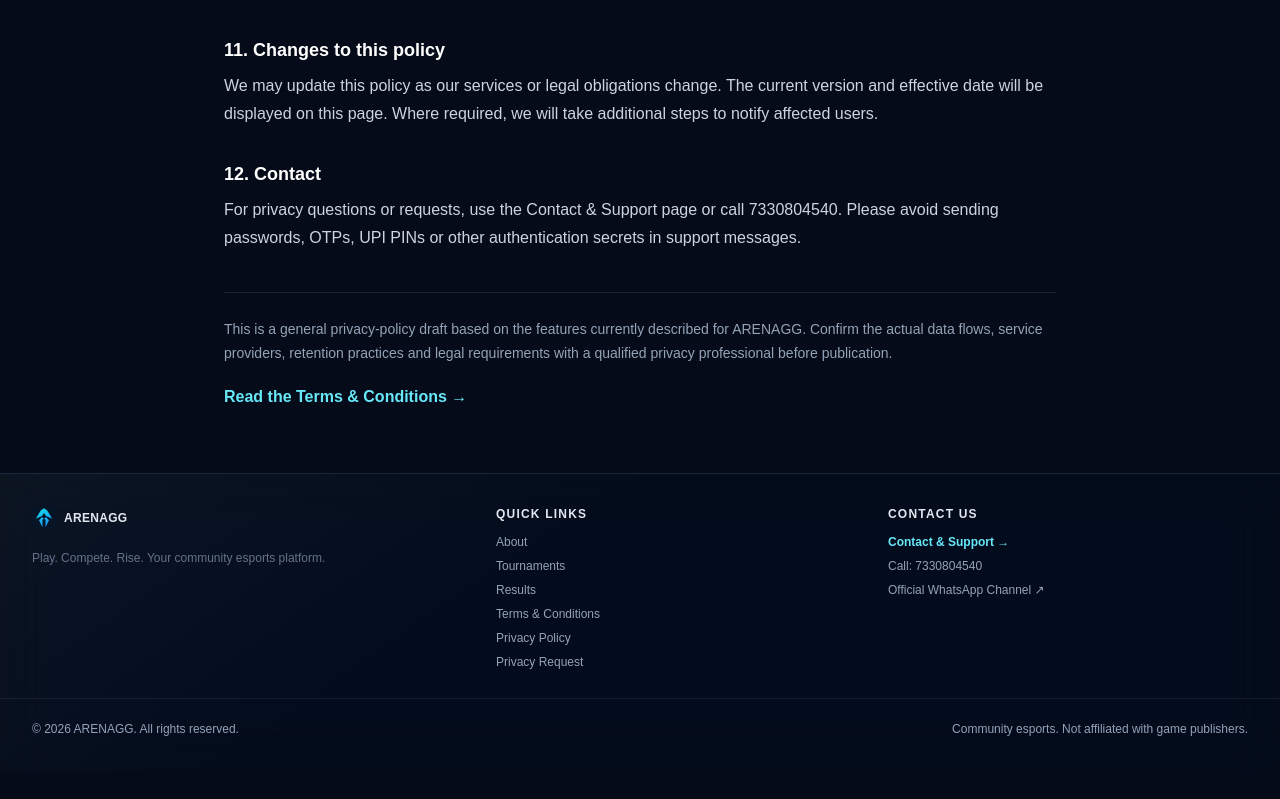
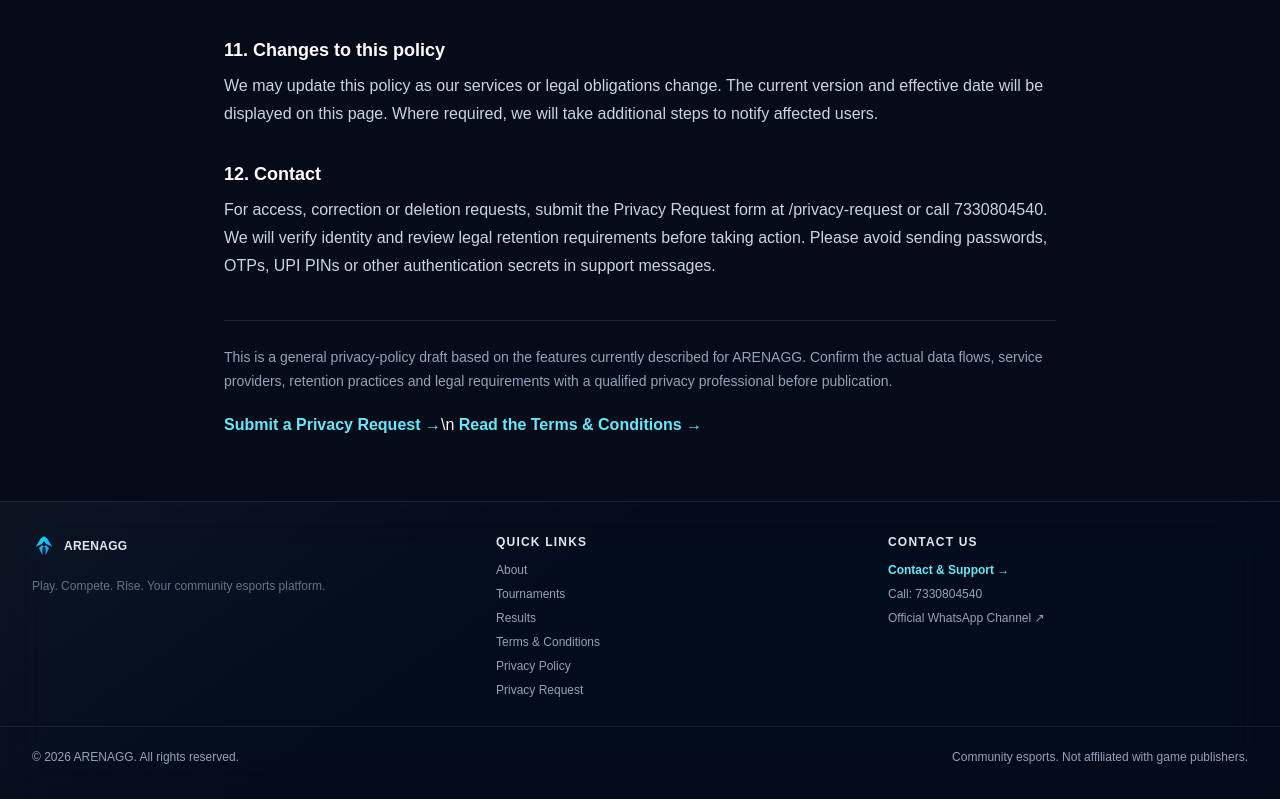
Before and after one commit to MDNOMAANKHAN/arenagg-tournament-app, a Next.js app: page /privacy in a window 1280 px wide. Shown: the part 1889-2688 px from the top of the page. Before the commit the page ends 2660 px from the top, so only its background shows below. Built offline with nearby package versions, Linux system fonts and the light colour scheme.

Commit message:
Link public privacy rights request form

```diff
--- a/src/app/(site)/privacy/page.tsx
+++ b/src/app/(site)/privacy/page.tsx
@@ -19,7 +19,7 @@ const sections = [
   ["9. Children and guardian approval", "If you are under 18, you must obtain parent or legal guardian review and approval before submitting personal information or participating. A parent or guardian may contact us with a privacy request concerning a minor."],
   ["10. Third-party services and links", "The platform may link to WhatsApp, payment apps, game services or other third-party websites. Their privacy practices are governed by their own policies; please review them before sharing information."],
   ["11. Changes to this policy", "We may update this policy as our services or legal obligations change. The current version and effective date will be displayed on this page. Where required, we will take additional steps to notify affected users."],
-  ["12. Contact", "For privacy questions or requests, use the Contact & Support page or call 7330804540. Please avoid sending passwords, OTPs, UPI PINs or other authentication secrets in support messages."],
+  ["12. Contact", "For access, correction or deletion requests, submit the Privacy Request form at /privacy-request or call 7330804540. We will verify identity and review legal retention requirements before taking action. Please avoid sending passwords, OTPs, UPI PINs or other authentication secrets in support messages."],
 ];
 
 export default function PrivacyPage() {
@@ -42,7 +42,7 @@ export default function PrivacyPage() {
       <p className="mt-10 border-t border-white/10 pt-6 text-sm leading-6 text-slate-400">
         This is a general privacy-policy draft based on the features currently described for ARENAGG. Confirm the actual data flows, service providers, retention practices and legal requirements with a qualified privacy professional before publication.
       </p>
-      <Link href="/terms" className="mt-5 inline-flex font-semibold text-cyan-300 hover:text-white">Read the Terms & Conditions →</Link>
+      <Link href="/privacy-request" className="mt-5 inline-flex font-semibold text-cyan-300 hover:text-white">Submit a Privacy Request →</Link>\n      <Link href="/terms" className="mt-5 inline-flex font-semibold text-cyan-300 hover:text-white">Read the Terms & Conditions →</Link>
     </main>
   );
 }
```
